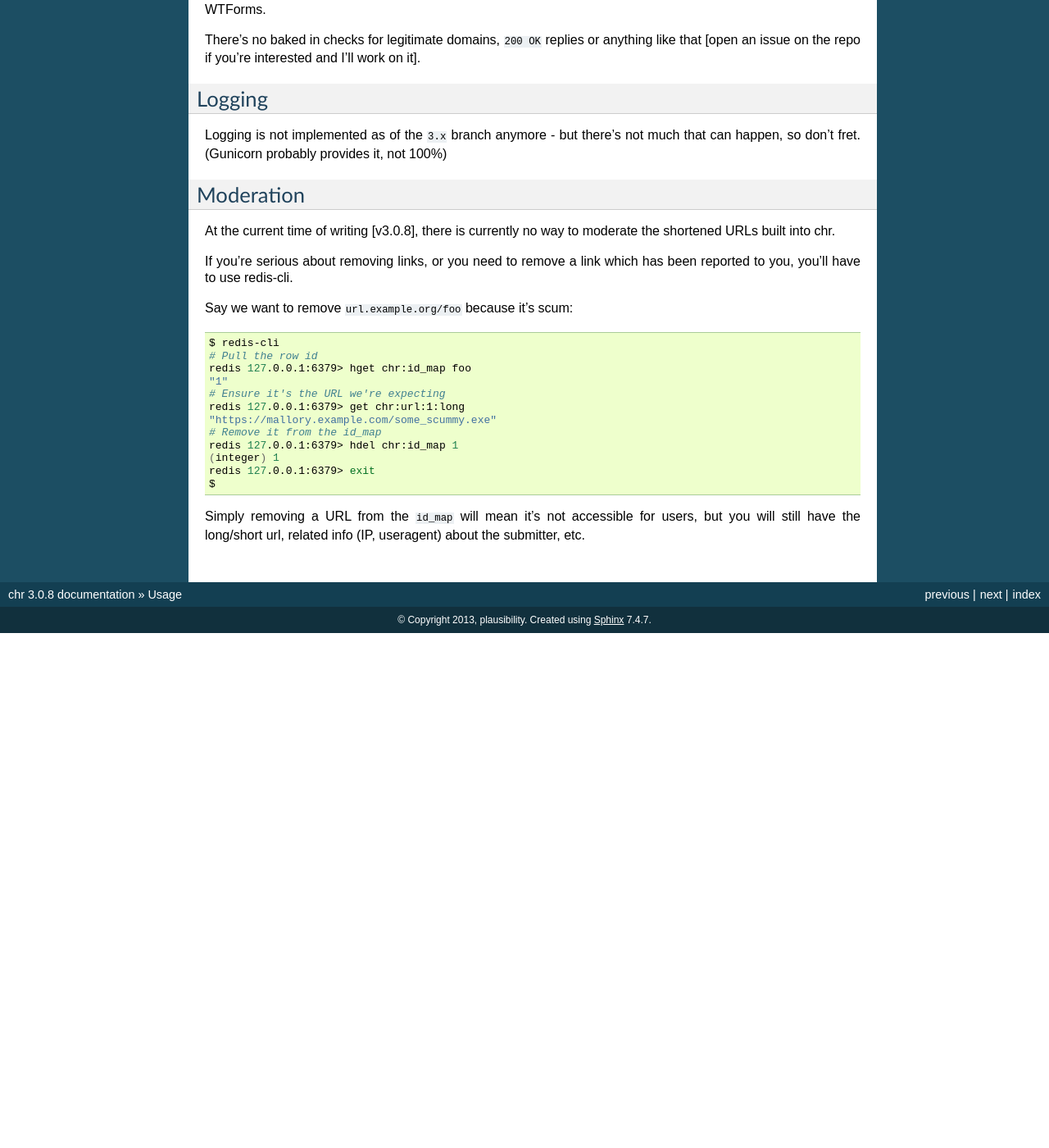
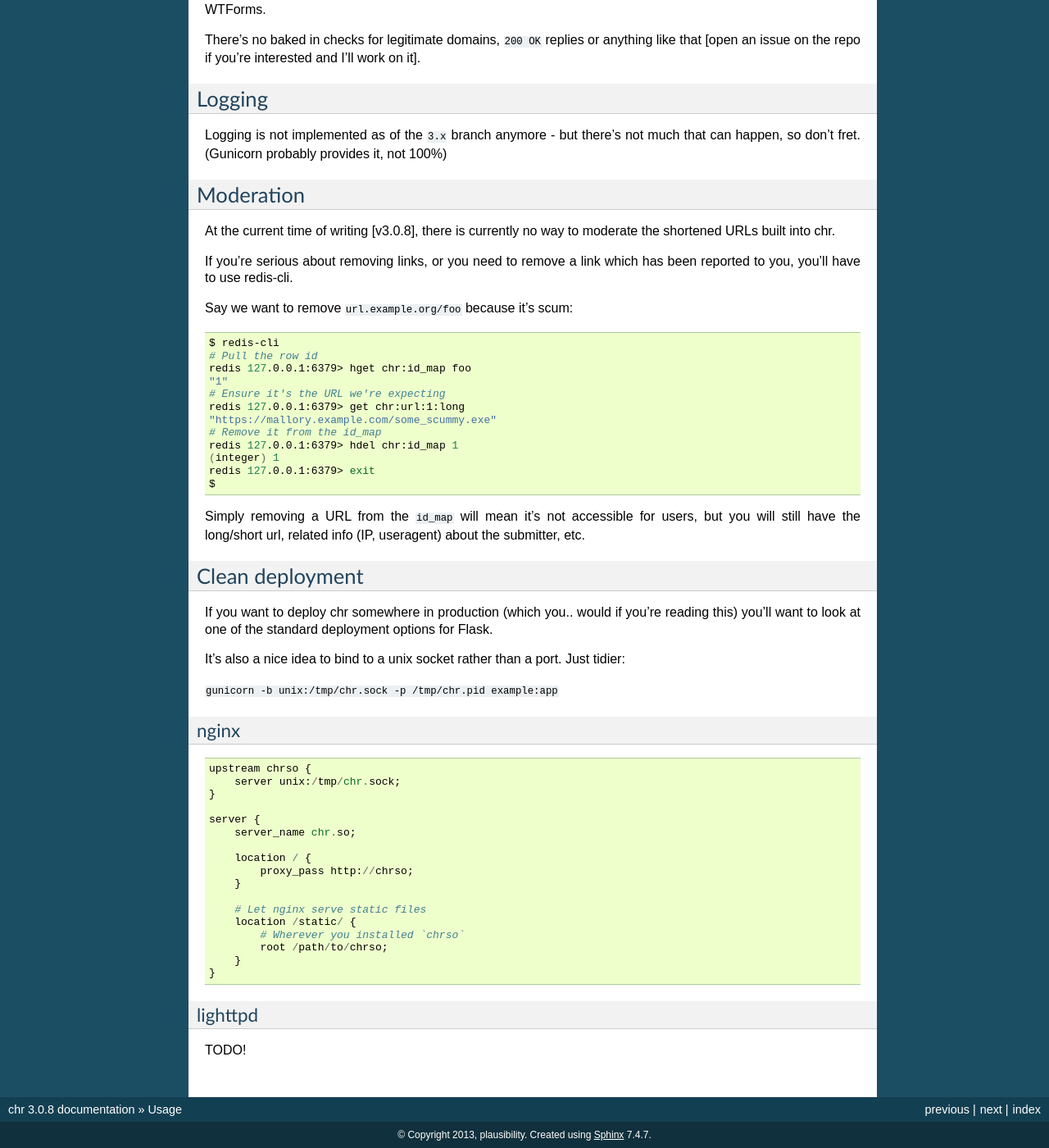
Before and after one commit to sysr-q/chr, a Sphinx documentation site: the page built from docs/usage.rst, in a window 1280 px wide and 1400 px high, scrolled down 855 px. Shown: the whole window at 82% size. Built offline with Sphinx 7.4.7, drawn with Linux system fonts in a browser that asks for light colours; before the commit the page ends 1627 px from its top, so only the background shows below that; some of the changed text lies outside the part shown.

Commit message:
Added nginx deployment info

```diff
--- a/docs/usage.rst
+++ b/docs/usage.rst
@@ -77,3 +77,39 @@ Say we want to remove ``url.example.org/foo`` because it's scum:
     $
 
 Simply removing a URL from the ``id_map`` will mean it's not accessible for users, but you will still have the long/short url, related info (IP, useragent) about the submitter, etc.
+
+Clean deployment
+----------------
+If you want to deploy chr somewhere in production (which you.. would if you're reading this) you'll want to look at one of the standard deployment options for Flask.
+
+It's also a nice idea to bind to a unix socket rather than a port. Just tidier:
+
+``gunicorn -b unix:/tmp/chr.sock -p /tmp/chr.pid example:app``
+
+nginx
+^^^^^
+
+.. code-block::
+
+    upstream chrso {
+        server unix:/tmp/chr.sock;
+    }
+
+    server {
+        server_name chr.so;
+
+        location / {
+            proxy_pass http://chrso;
+        }
+
+        # Let nginx serve static files
+        location /static/ {
+            # Wherever you installed `chrso`
+            root /path/to/chrso;
+        }
+    }
+
+lighttpd
+^^^^^^^^
+
+TODO!
```
